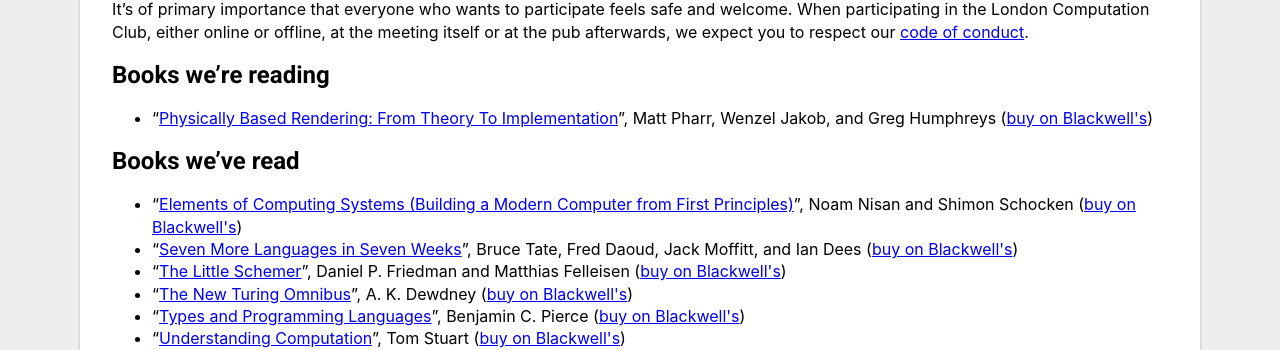
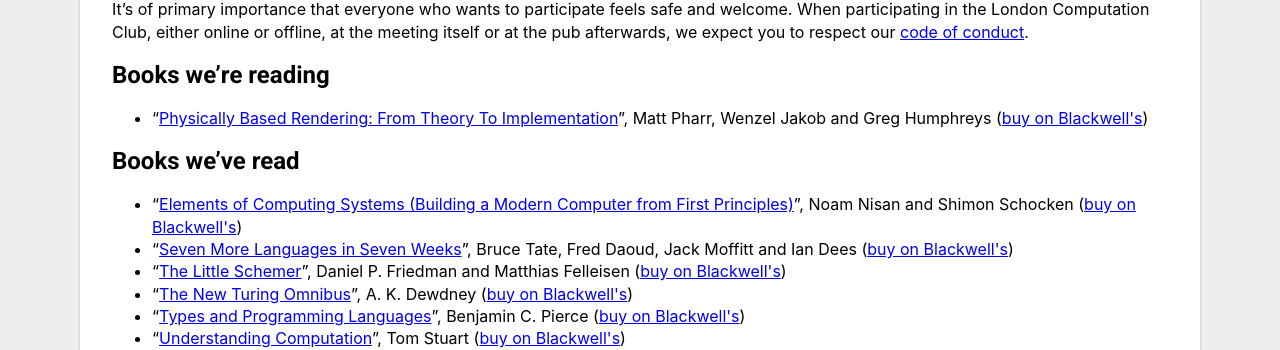
Before and after one commit to computationclub/computationclub.github.io, a Jekyll site: the page built from index.html, in a window 1280 px wide and 900 px high, scrolled down 926 px. Shown: the part 152-502 px from the top of the window. Built offline with Jekyll 4.4.1, drawn with Linux system fonts in a browser that asks for light colours.

Commit message:
Remove Oxford comma from book author lists
We’re not animals.

```diff
--- a/_includes/book.html
+++ b/_includes/book.html
@@ -1,3 +1,14 @@
 <li>
-  &ldquo;<a href="{{ book.url }}">{{ book.title }}</a>&rdquo;, {{ book.authors | array_to_sentence_string }} (<a href="{{ book.blackwells_url }}">buy on Blackwell's</a>)
+  &ldquo;<a href="{{ book.url }}">{{ book.title }}</a>&rdquo;,
+  {% for name in book.authors -%}
+    {% unless forloop.first -%}
+      {% if forloop.last %}
+        and
+      {% else -%}
+        ,
+      {% endif %}
+    {% endunless %}
+    {{ name }}
+  {%- endfor %}
+  (<a href="{{ book.blackwells_url }}">buy on Blackwell's</a>)
 </li>
```
